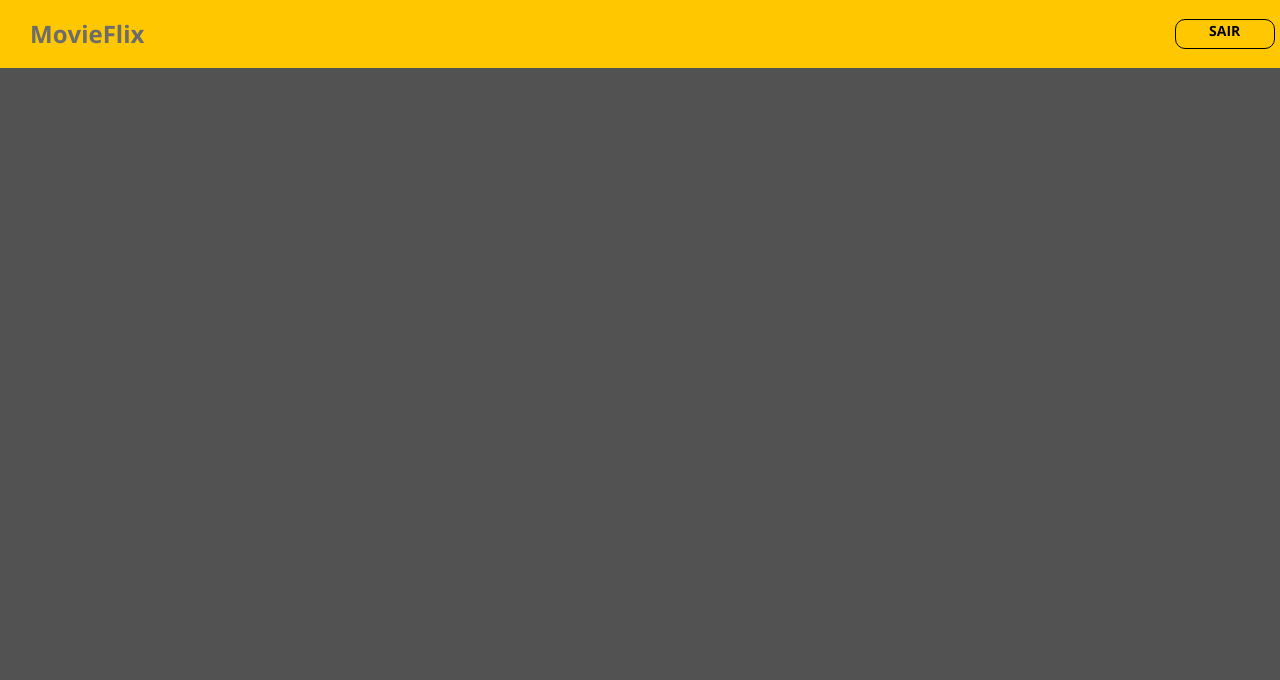
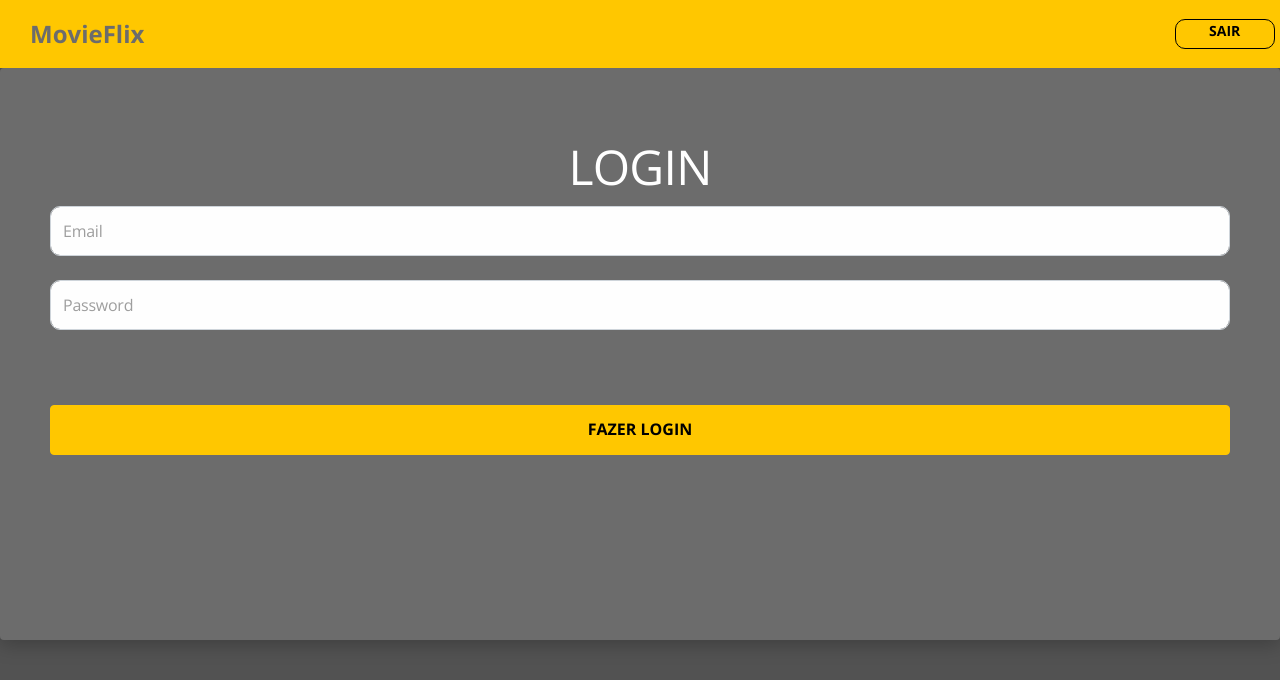
Before and after one commit to tiagogomes187/movieflix, a React (Create React App) app in the folder frontweb/: page /auth/login in a window 1280 px wide. Shown: the top 680 px of the page. Built offline with nearby package versions, Linux system fonts and the light colour scheme; no server answers.

Commit message:
React Hook Form first test

```diff
--- a/frontweb/package.json
+++ b/frontweb/package.json
@@ -11,10 +11,12 @@
     "@types/react": "^17.0.39",
     "@types/react-dom": "^17.0.13",
     "@types/react-router-dom": "5.1.7",
+    "axios": "^0.27.2",
     "bootstrap": "^5.1.3",
     "node-sass": "7.0.1",
     "react": "^17.0.2",
     "react-dom": "^17.0.2",
+    "react-hook-form": "^7.31.1",
     "react-router-dom": "5.2.0",
     "react-scripts": "5.0.0",
     "typescript": "^4.6.2",
--- a/frontweb/src/App.css
+++ b/frontweb/src/App.css
@@ -24,3 +24,16 @@ a:hover {
   box-shadow: 0px 4px 20px rgba(0, 0, 0, 0.25);
   border-radius: 4px;
 }
+
+.base-input {
+  border-radius: 10px;
+  font-size: 1em;
+  letter-spacing: -0.015em;
+  background-color:#FEFEFE;
+  color: #FEFEFE;
+  height: 50px;
+}
+
+.base-input::placeholder {
+  color: #9E9E9E;
+}
--- a/frontweb/src/Routes.tsx
+++ b/frontweb/src/Routes.tsx
@@ -1,8 +1,9 @@
 import Navbar from 'components/Navbar';
 import Catalog from 'pages/Catalog';
 import Home from 'pages/Home';
+import Auth from 'pages/Home/Auth';
 import MovieDetails from 'pages/MovieDetails';
-import { BrowserRouter, Route, Switch } from 'react-router-dom';
+import { BrowserRouter, Redirect, Route, Switch } from 'react-router-dom';
 
 const Routes = () => (
   <BrowserRouter>
@@ -10,6 +11,11 @@ const Routes = () => (
     <Switch>
       <Route path="/" exact>
         <Home />
+      </Route>
+
+      <Redirect from="/auth" to="/auth/login" exact/>
+      <Route path="/auth">
+        <Auth />
       </Route>
 
       <Route path="/movies" exact>
--- a/frontweb/src/components/ButtonIcon/styles.css
+++ b/frontweb/src/components/ButtonIcon/styles.css
@@ -1,4 +1,4 @@
 .btn-icon {
-    width: 266px;
+    width: 100%;
     height: 50px;
 }
--- /dev/null
+++ b/frontweb/src/pages/Home/Auth/Login/index.tsx
@@ -0,0 +1,49 @@
+import ButtonIcon from 'components/ButtonIcon';
+import { useForm } from 'react-hook-form';
+
+import './styles.css';
+
+type FormData = {
+  username: string;
+  password: string;
+}
+
+const Login = () => {
+  const { register, handleSubmit } = useForm<FormData>();
+
+  const onSubmit = (formData: FormData) => {
+    console.log(formData);
+  };
+  return (
+    <div className="base-card login-card">
+      <h1>LOGIN</h1>
+      <form onSubmit={handleSubmit(onSubmit)}>
+        <div className="mb-4">
+          <input
+            {...register('username')}
+            type="text"
+            className="form-control base-input"
+            placeholder="Email"
+            name="username"
+          />
+        </div>
+
+        <div className="mb-2">
+          <input
+            {...register('password')}
+            type="password"
+            className="form-control base-input "
+            placeholder="Password"
+            name="password"
+          />
+        </div>
+
+        <div className="login-submit">
+          <ButtonIcon />
+        </div>
+      </form>
+    </div>
+  );
+};
+
+export default Login;
--- /dev/null
+++ b/frontweb/src/pages/Home/Auth/Login/styles.css
@@ -0,0 +1,74 @@
+.login-card {
+    padding: 20px;
+    font-size: 16px;
+}
+
+.login-card h1 {
+    font-weight: normal;
+    font-size: 2.5em;
+    color: #fff;
+    text-align: center;
+    letter-spacing: -0.015em;
+    color: #FFFFFF;
+    text-transform: uppercase;
+    margin-top: 55px;
+    margin-bottom: 50px
+}
+
+.login-submit {
+    margin-top: 54px;
+    margin-bottom: 95px;
+  }
+
+  @media (min-width: 576px){
+    .login-card {
+        padding: 50px;
+    }
+    .login-card h1 {
+        margin-top: 75px;
+        margin-bottom: 35px;
+        font-size: 48px;
+    }
+
+    .login-submit {
+        margin-top: 75px;
+        margin-bottom: 135px;
+      }
+  }
+
+
+  @media (min-width: 768px){
+    .login-card {
+        padding: 50px;
+    }
+    .login-card h1 {
+        margin-top: 75px;
+        margin-bottom: 35px;
+        font-size: 48px;
+    }
+
+    .login-submit {
+        margin-top: 75px;
+        margin-bottom: 135px;
+      }
+  }
+
+  @media (min-width: 1200px){
+    .login-card h1 {
+        margin-top: 20px;
+        margin-bottom: 10px;
+        font-size: 48px;
+    }
+
+
+}
+
+@media (min-width: 1400px){
+    .login-card h1 {
+        margin-top: 20px;
+        margin-bottom: 10px;
+        font-size: 48px;
+    }
+
+
+}
--- /dev/null
+++ b/frontweb/src/pages/Home/Auth/index.tsx
@@ -0,0 +1,16 @@
+import { Route, Switch } from "react-router-dom";
+import Login from "./Login";
+
+const Auth = () => {
+    return(
+        <div className="auth-form-container">
+            <Switch>
+                <Route path="/auth/login">
+                    <Login/>
+                </Route>
+            </Switch>
+        </div>
+    );
+}
+
+export default Auth;
--- /dev/null
+++ b/frontweb/src/pages/Home/Auth/styles.css
@@ -0,0 +1,4 @@
+.auth-form-container{
+    border : 1px solid red;
+    padding: 20px;
+}
--- a/frontweb/src/pages/Home/index.tsx
+++ b/frontweb/src/pages/Home/index.tsx
@@ -1,4 +1,5 @@
 import { ReactComponent as BannerImage } from 'assets/images/banner.svg';
+import Login from './Auth/Login';
 
 import './styles.css';
 
@@ -14,9 +15,8 @@ const Home = () => {
           <BannerImage />
         </div>
       </div>
-      <div className="card-login base-card">
-        <h1>Card Login</h1>
-        <p>Chamar o card de Login aqui.</p>
+      <div className="card-login">
+        <Login/>
       </div>
     </div>
   );
--- a/frontweb/src/pages/Home/styles.css
+++ b/frontweb/src/pages/Home/styles.css
@@ -2,18 +2,17 @@
   padding: 20px 10px 33px;
   font-size: 36px;
   text-align: left;
-  border: 1px solid red;
 }
 
 .home-card {
   display: none;
   flex-direction: column;
-  border: 1px solid orange;
+
 }
 
 .home-content-container {
   padding-left: 25px;
-  border: 1px solid blue;
+
 }
 
 .home-content-container h1 {
@@ -30,20 +29,12 @@
 
 .home-image-container {
   padding: 0;
-  border: 1px solid purple;
+
 }
 
 .home-image-container svg {
   width: 100%;
   height: auto;
-}
-
-.card-login {
-  border: 1px solid rgb(60, 255, 0);
-}
-
-.card-login h1 {
-  color: aqua;
 }
 
 @media (min-width: 576px) {
@@ -64,6 +55,7 @@
     width: 320px;
     font-size: 22px;
   }
+
   .home-image-container svg {
     width: 380px;
     height: auto;
--- a/frontweb/src/pages/MovieDetails/index.tsx
+++ b/frontweb/src/pages/MovieDetails/index.tsx
@@ -1,27 +1,43 @@
+import axios from 'axios';
+import { useEffect, useState } from 'react';
+import { Movie } from 'types/movie';
+import { BASE_URL } from 'util/requests';
 import './styles.css';
 
 const MovieDetails = () => {
+
+  const [ movie, setMovie] = useState<Movie>();
+
+
+  useEffect(() => {
+     axios.get(BASE_URL + "/movies/2")
+   .then(response => {
+     setMovie(response.data);
+   });
+
+  }, []);
+
     return (
-
         <div className="movie-details-container">
           <div className="base-card movie-details-card">
             <div className="row">
               <div className="col-xl-6">
                 <div className="img-container">
                   <img
-                    src="https://image.tmdb.org/t/p/w533_and_h300_bestv2/wu1uilmhM4TdluKi2ytfz8gidHf.jpg"
-                    alt="O Retorno do Rei"
+                    src={movie?.imgUrl}
+                    alt={movie?.title}
+
                   />
                 </div>
               </div>
               <div className="col-xl-6">
                 <div className="title-subtitle-container">
-                  <h1>O Retorno do Rei</h1>
-                  <h6>2013</h6>
-                  <p>O olho do inimigo está se movendo.</p>
+                  <h1>{movie?.title}</h1>
+                  <h6>{movie?.year}</h6>
+                  <p>{movie?.subTitle}</p>
                 </div>
                 <div className="sinopse-container">
-                  <p>O confronto final entre as forças do bem e do mal que lutam pelo controle do futuro da Terra Média se aproxima. Sauron planeja um grande ataque a Minas Tirith, capital de Gondor, o que faz com que Gandalf e Pippin partam para o local na intenção de ajudar a resistência. Um exército é reunido por Theoden em Rohan, em mais uma tentativa de deter as forças de Sauron. Enquanto isso, Frodo, Sam e Gollum seguem sua viagem rumo à Montanha da Perdição para destruir o anel.</p>
+                  <p>{movie?.synopsis}</p>
                 </div>
               </div>
             </div>
--- /dev/null
+++ b/frontweb/src/util/requests.ts
@@ -0,0 +1 @@
+export const BASE_URL = process.env.REACT_APP_BACKEND_URL ?? 'http://localhost:8080';
```
Also changed, not shown: 2 other files (tests, documents, lock files or other folders).
